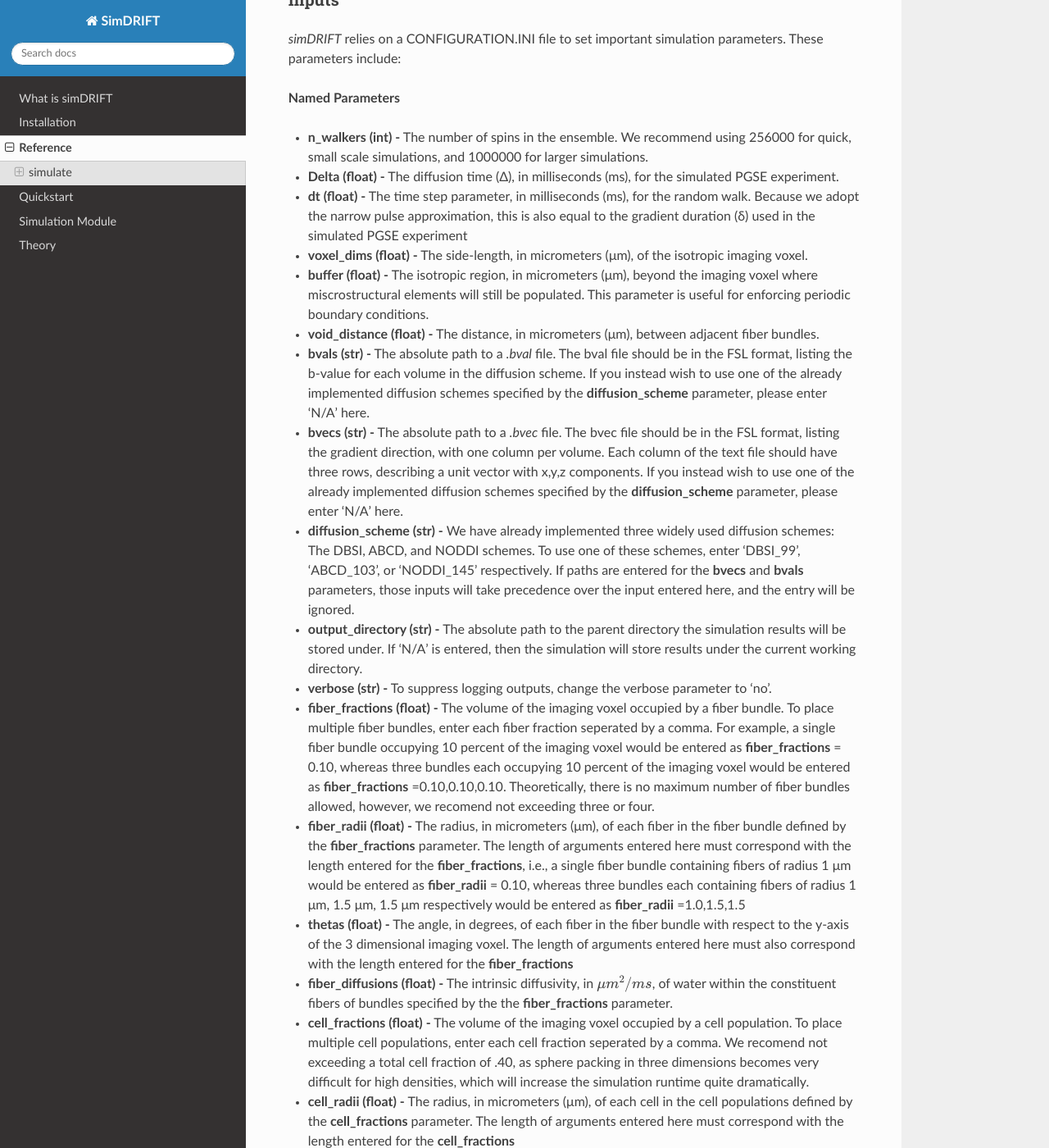
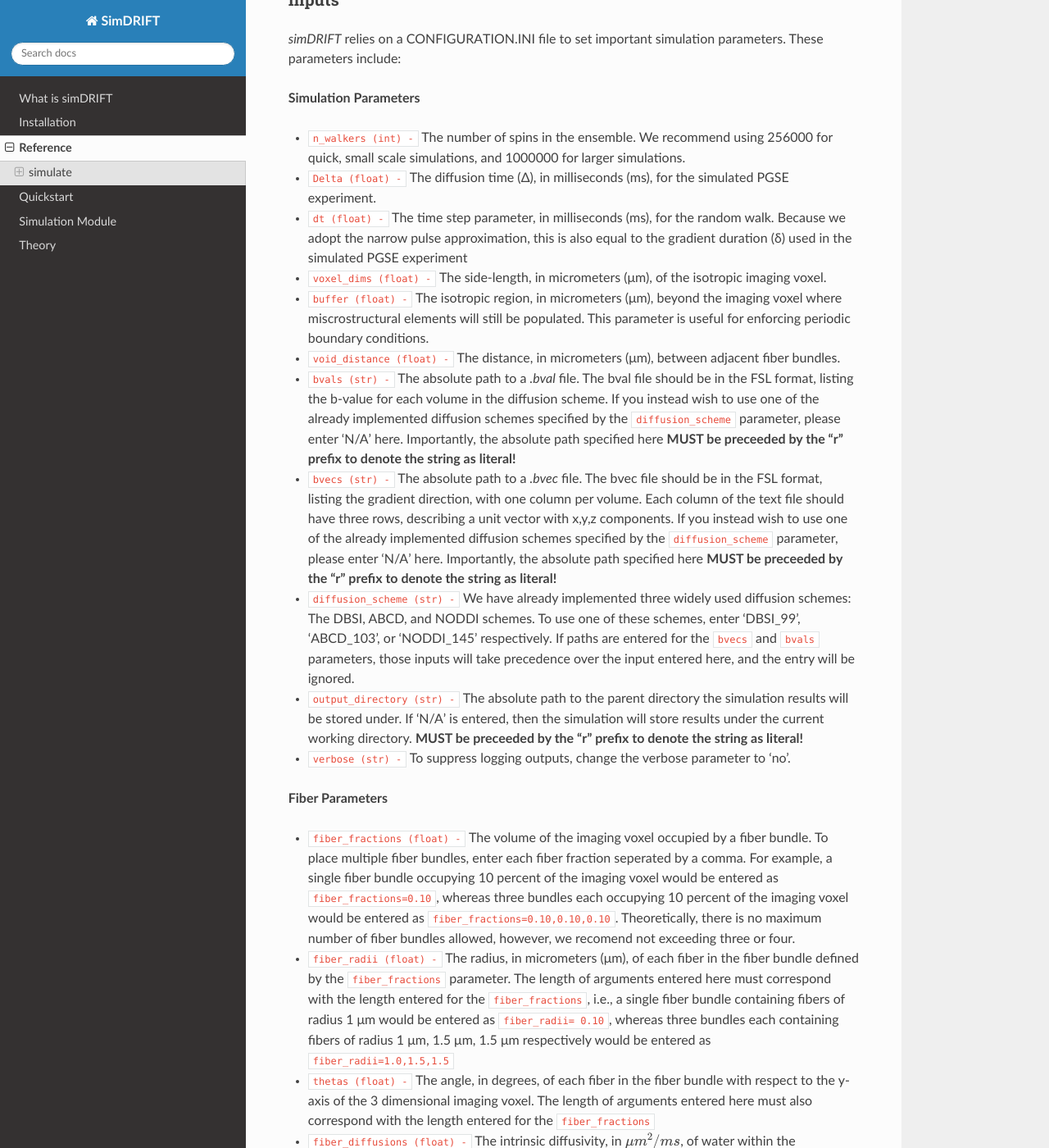
Before and after one commit to jacobblum/simDRIFT, a Sphinx documentation site: the page built from docs/source/reference/index.rst, in a window 1280 px wide and 1400 px high, scrolled down 396 px. Shown: the whole window at 82% size. Built offline with Sphinx 7.4.7 and the Read the Docs theme 2.0.0, drawn with Linux system fonts in a browser that asks for light colours; some of the changed text lies outside the part shown.

Commit message:
Update index.rst

```diff
--- a/docs/source/reference/index.rst
+++ b/docs/source/reference/index.rst
@@ -16,26 +16,35 @@
 --------------------
 `simDRIFT` relies on a CONFIGURATION.INI file to set important simulation parameters. These parameters include:
 
-**Named Parameters**
+**Simulation Parameters**
 
-- **n_walkers (int) -** The number of spins in the ensemble. We recommend using 256000 for quick, small scale simulations, and 1000000 for larger simulations.
-- **Delta (float) -** The diffusion time (Δ), in milliseconds (ms), for the simulated PGSE experiment.
-- **dt (float) -** The time step parameter, in milliseconds (ms), for the random walk. Because we adopt the narrow pulse approximation, this is also equal to the gradient duration (δ) used in the simulated PGSE experiment
-- **voxel_dims (float) -** The side-length, in micrometers (μm), of the isotropic imaging voxel.
-- **buffer (float) -** The isotropic region, in micrometers (μm), beyond the imaging voxel where miscrostructural elements will still be populated. This parameter is useful for enforcing periodic boundary conditions.
-- **void_distance (float) -** The distance, in micrometers (μm), between adjacent fiber bundles.
-- **bvals (str) -** The absolute path to a `.bval` file. The bval file should be in the FSL format, listing the b-value for each volume in the diffusion scheme. If you instead wish to use one of the already implemented diffusion schemes specified by the **diffusion_scheme** parameter, please enter 'N/A' here.
-- **bvecs (str) -** The absolute path to a `.bvec` file. The bvec file should be in the FSL format, listing the gradient direction, with one column per volume. Each column of the text file should have three rows, describing a unit vector with x,y,z components. If you instead wish to use one of the already implemented diffusion schemes specified by the **diffusion_scheme** parameter, please enter 'N/A' here.
-- **diffusion_scheme (str) -** We have already implemented three widely used diffusion schemes: The DBSI, ABCD, and NODDI schemes. To use one of these schemes, enter 'DBSI_99', 'ABCD_103', or 'NODDI_145' respectively. If paths are entered for the **bvecs** and **bvals** parameters, those inputs will take precedence over the input entered here, and the entry will be ignored.
-- **output_directory (str) -** The absolute path to the parent directory the simulation results will be stored under. If 'N/A' is entered, then the simulation will store results under the current working directory.
-- **verbose (str) -** To suppress logging outputs, change the verbose parameter to 'no'.
-- **fiber_fractions (float) -** The volume of the imaging voxel occupied by a fiber bundle. To place multiple fiber bundles, enter each fiber fraction seperated by a comma. For example, a single fiber bundle occupying 10 percent of the imaging voxel would be entered as **fiber_fractions** = 0.10, whereas three bundles each occupying 10 percent of the imaging voxel would be entered as **fiber_fractions** =0.10,0.10,0.10. Theoretically, there is no maximum number of fiber bundles allowed, however, we recomend not exceeding three or four.
-- **fiber_radii (float) -** The radius, in micrometers (μm), of each fiber in the fiber bundle defined by the **fiber_fractions** parameter. The length of arguments entered here must correspond with the length entered for the **fiber_fractions**, i.e., a single fiber bundle containing fibers of radius 1 μm would be entered as **fiber_radii** = 0.10, whereas three bundles each containing fibers of radius 1 μm, 1.5 μm, 1.5 μm respectively would be entered as **fiber_radii** =1.0,1.5,1.5
-- **thetas (float) -** The angle, in degrees, of each fiber in the fiber bundle with respect to the y-axis of the 3 dimensional imaging voxel. The length of arguments entered here must also correspond with the length entered for the **fiber_fractions**
-- **fiber_diffusions (float) -** The intrinsic diffusivity, in  :math:`μm^{2}/ms`, of water within the constituent fibers of bundles specified by the the **fiber_fractions** parameter.
-- **cell_fractions (float) -** The volume of the imaging voxel occupied by a cell population. To place multiple cell populations, enter each cell fraction seperated by a comma. We recomend not exceeding a total cell fraction of .40, as sphere packing in three dimensions becomes very difficult for high densities, which will increase the simulation runtime quite dramatically.
-- **cell_radii (float) -** The radius, in micrometers (μm), of each cell in the cell populations defined by the **cell_fractions** parameter. The length of arguments entered here must correspond with the length entered for the **cell_fractions**
-- **water_diffusivity (float) -** The intrinsic diffusivity, in  :math:`μm^{2}/ms`, of the extra-fiber water. For simulations of in-vivo diffusion, we reccomend 3.0 :math:`μm^{2}/ms` and for ex-vivo simulations, :math:`2.0 μm^{2}/ms`.
+- ``n_walkers (int) -`` The number of spins in the ensemble. We recommend using 256000 for quick, small scale simulations, and 1000000 for larger simulations.
+- ``Delta (float) -`` The diffusion time (Δ), in milliseconds (ms), for the simulated PGSE experiment.
+- ``dt (float) -`` The time step parameter, in milliseconds (ms), for the random walk. Because we adopt the narrow pulse approximation, this is also equal to the gradient duration (δ) used in the simulated PGSE experiment
+- ``voxel_dims (float) -`` The side-length, in micrometers (μm), of the isotropic imaging voxel.
+- ``buffer (float) -`` The isotropic region, in micrometers (μm), beyond the imaging voxel where miscrostructural elements will still be populated. This parameter is useful for enforcing periodic boundary conditions.
+- ``void_distance (float) -`` The distance, in micrometers (μm), between adjacent fiber bundles.
+- ``bvals (str) -`` The absolute path to a `.bval` file. The bval file should be in the FSL format, listing the b-value for each volume in the diffusion scheme. If you instead wish to use one of the already implemented diffusion schemes specified by the ``diffusion_scheme`` parameter, please enter 'N/A' here. Importantly, the absolute path specified here **MUST be preceeded by the "r" prefix to denote the string as literal!**
+- ``bvecs (str) -`` The absolute path to a `.bvec` file. The bvec file should be in the FSL format, listing the gradient direction, with one column per volume. Each column of the text file should have three rows, describing a unit vector with x,y,z components. If you instead wish to use one of the already implemented diffusion schemes specified by the ``diffusion_scheme`` parameter, please enter 'N/A' here. Importantly, the absolute path specified here  **MUST be preceeded by the "r" prefix to denote the string as literal!**
+- ``diffusion_scheme (str) -`` We have already implemented three widely used diffusion schemes: The DBSI, ABCD, and NODDI schemes. To use one of these schemes, enter 'DBSI_99', 'ABCD_103', or 'NODDI_145' respectively. If paths are entered for the ``bvecs`` and ``bvals`` parameters, those inputs will take precedence over the input entered here, and the entry will be ignored.
+- ``output_directory (str) -`` The absolute path to the parent directory the simulation results will be stored under. If 'N/A' is entered, then the simulation will store results under the current working directory.  **MUST be preceeded by the "r" prefix to denote the string as literal!**
+- ``verbose (str) -`` To suppress logging outputs, change the verbose parameter to 'no'.
+
+**Fiber Parameters**
+
+- ``fiber_fractions (float) -`` The volume of the imaging voxel occupied by a fiber bundle. To place multiple fiber bundles, enter each fiber fraction seperated by a comma. For example, a single fiber bundle occupying 10 percent of the imaging voxel would be entered as ``fiber_fractions=0.10``, whereas three bundles each occupying 10 percent of the imaging voxel would be entered as ``fiber_fractions=0.10,0.10,0.10``. Theoretically, there is no maximum number of fiber bundles allowed, however, we recomend not exceeding three or four.
+- ``fiber_radii (float) -`` The radius, in micrometers (μm), of each fiber in the fiber bundle defined by the ``fiber_fractions`` parameter. The length of arguments entered here must correspond with the length entered for the ``fiber_fractions``, i.e., a single fiber bundle containing fibers of radius 1 μm would be entered as ``fiber_radii= 0.10``, whereas three bundles each containing fibers of radius 1 μm, 1.5 μm, 1.5 μm respectively would be entered as ``fiber_radii=1.0,1.5,1.5``
+- ``thetas (float) -`` The angle, in degrees, of each fiber in the fiber bundle with respect to the y-axis of the 3 dimensional imaging voxel. The length of arguments entered here must also correspond with the length entered for the ``fiber_fractions``
+- ``fiber_diffusions (float) -`` The intrinsic diffusivity, in  :math:`μm^{2}/ms`, of water within the constituent fibers of bundles specified by the the ``fiber_fractions`` parameter.
+
+**Cell Parameters**
+
+- ``cell_fractions (float) -`` The volume of the imaging voxel occupied by a cell population. To place multiple cell populations, enter each cell fraction seperated by a comma. We recomend not exceeding a total cell fraction of .40, as sphere packing in three dimensions becomes very difficult for high densities, which will increase the simulation runtime quite dramatically.
+- ``cell_radii (float) -`` The radius, in micrometers (μm), of each cell in the cell populations defined by the ``cell_fractions`` parameter. The length of arguments entered here must correspond with the length entered for the ``cell_fractions``
+
+**Water Parameter**
+
+- ``water_diffusivity (float) -`` The intrinsic diffusivity, in  :math:`μm^{2}/ms`, of the extra-fiber water. For simulations of in-vivo diffusion, we reccomend 3.0 :math:`μm^{2}/ms` and for ex-vivo simulations, :math:`2.0 μm^{2}/ms`.
 
 Example configuration file
 --------------------
@@ -50,10 +59,10 @@
     voxel_dims = 10
     buffer = 0
     void_distance = 0
-    bvals = 'N/A'
-    bvecs = 'N/A'
+    bvals = "r'PATH_TO_BVAL_FILE.bval'"
+    bvecs = "r'PATH_TO_BVEC_FILE'.bvec"
     diffusion_scheme = 'DBSI_99'
-    output_directory = 'N/A'
+    output_directory = "r'PATH_TO_OUTPUT_DIRECTORY'"
     verbose = 'yes'
 
     [FIBERS]
@@ -103,18 +112,16 @@
     cfg_file['SIMULATION']['voxel_dims'] = '10'
     cfg_file['SIMULATION']['buffer'] = '0'
     cfg_file['SIMULATION']['void_distance'] = '0'
-    cfg_file['SIMULATION']['bvals'] = "'N/A'"
-    cfg_file['SIMULATION']['bvecs'] = "'N/A'"
+    cfg_file['SIMULATION']['bvals'] = "r'PATH_TO_BVAL_FILE.bval'"
+    cfg_file['SIMULATION']['bvecs'] = "r'PATH_TO_BVEC_FILE'.bvec"
     cfg_file['SIMULATION']['diffusion_scheme'] = "'DBSI_99'"
-    cfg_file['SIMULATION']['output_directory'] = "'N/A'"
+    cfg_file['SIMULATION']['output_directory'] = "r'PATH_TO_OUTPUT_DIRECTORY'"
     cfg_file['SIMULATION']['verbose'] = "'no'"
-
 
     cfg_file['FIBERS']['fiber_fractions'] = '0,0'
     cfg_file['FIBERS']['fiber_radii']= '1.0,1.0'
     cfg_file['FIBERS']['thetas'] = '0,0'
     cfg_file['FIBERS']['fiber_diffusions'] = '1.0,2.0'
-
 
     cfg_file['CELLS']['cell_fractions'] = '0,0'
     cfg_file['CELLS']['cell_radii'] = '1.0,1.0'
@@ -142,10 +149,10 @@
     Config.set('SIMULATION','voxel_dims','10')
     Config.set('SIMULATION','buffer','0')
     Config.set('SIMULATION','void_distance','0')
-    Config.set('SIMULATION','bvals', "'N/A'")
-    Config.set('SIMULATION','bvecs', "'N/A'")
+    Config.set('SIMULATION','bvals',  "r'PATH_TO_BVAL_FILE.bval'")
+    Config.set('SIMULATION','bvecs',  "r'PATH_TO_BVAL_FILE.bvec'")
     Config.set('SIMULATION','diffusion_scheme',"'DBSI_99'")
-    Config.set('SIMULATION','output_directory',"'N/A'")
+    Config.set('SIMULATION','output_directory',"r'PATH_TO_OUTPUT_DIRECTORY'")
     Config.set('SIMULATION','verbose',"'no'")
 
     Config.add_section('FIBERS')
```
